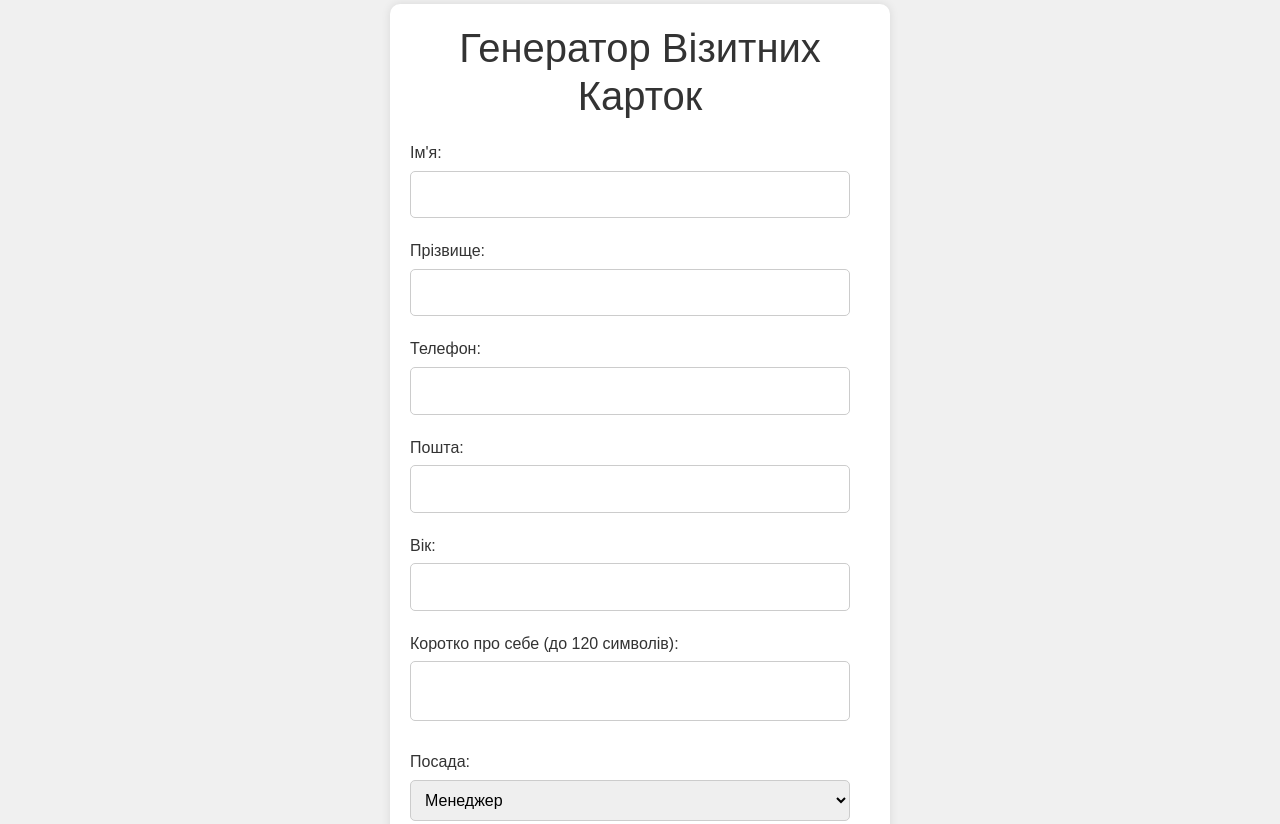
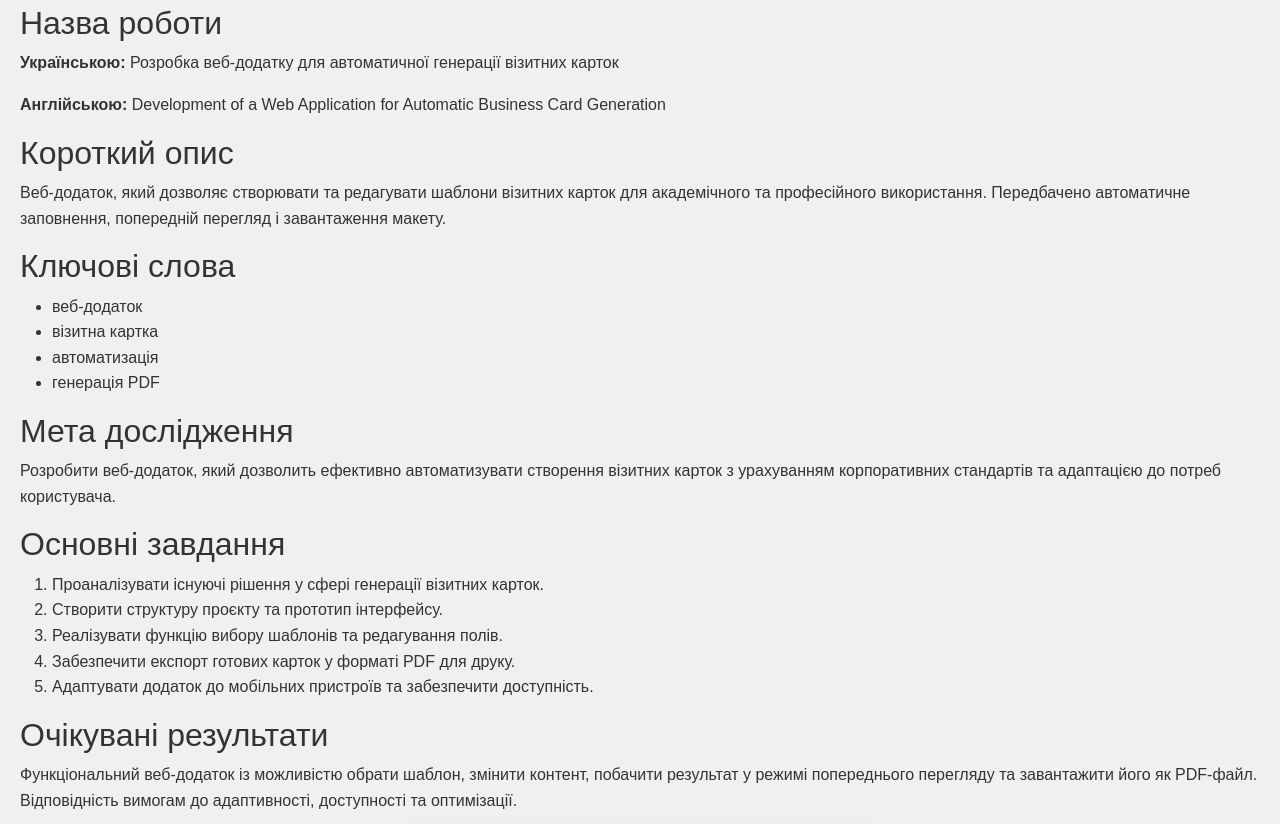
Before and after one commit to VladSTp/Business-card-generator, a plain HTML site: page index.html in a window 1280 px wide. Shown: the part 280-1104 px from the top of the page. Drawn offline with nearby package versions, Linux system fonts and the light colour scheme.

Commit message:
Update index.html
Додано наступні блоки до сторінки:
1.	Назва бакалаврської роботи (українською та англійською)
2.	Короткий опис до 300 символів
3.	Ключові слова (список)
4.	Мета дослідження
5.	Завдання (4 пункти)
6.	Очікувані результати
7.	Контактна інформація
8.	Посилання на повний текст роботи

```diff
--- a/index.html
+++ b/index.html
@@ -40,6 +40,54 @@
       <p>Ознайомити відвідувачів з основною метою і завданнями мого проекту.</p>
     </section>
   </main>
+
+
+    <!-- Назва роботи -->
+  <section id="title" aria-labelledby="title-heading">
+    <h2 id="title-heading">Назва роботи</h2>
+    <p><strong>Українською:</strong> Розробка веб-додатку для автоматичної генерації візитних карток</p>
+    <p><strong>Англійською:</strong> Development of a Web Application for Automatic Business Card Generation</p>
+  </section>
+
+  <!-- Короткий опис -->
+  <section id="summary" aria-labelledby="summary-heading">
+    <h2 id="summary-heading">Короткий опис</h2>
+    <p>Веб-додаток, який дозволяє створювати та редагувати шаблони візитних карток для академічного та професійного використання. Передбачено автоматичне заповнення, попередній перегляд і завантаження макету.</p>
+  </section>
+
+  <!-- Ключові слова -->
+  <section id="keywords" aria-labelledby="keywords-heading">
+    <h2 id="keywords-heading">Ключові слова</h2>
+    <ul>
+      <li>веб-додаток</li>
+      <li>візитна картка</li>
+      <li>автоматизація</li>
+      <li>генерація PDF</li>
+    </ul>
+  </section>
+
+  <!-- Мета -->
+  <section id="goal" aria-labelledby="goal-heading">
+    <h2 id="goal-heading">Мета дослідження</h2>
+    <p>Розробити веб-додаток, який дозволить ефективно автоматизувати створення візитних карток з урахуванням корпоративних стандартів та адаптацією до потреб користувача.</p>
+  </section>
+
+  <!-- Завдання -->
+  <section id="tasks" aria-labelledby="tasks-heading">
+    <h2 id="tasks-heading">Основні завдання</h2>
+    <ol>
+      <li>Проаналізувати існуючі рішення у сфері генерації візитних карток.</li>
+      <li>Створити структуру проєкту та прототип інтерфейсу.</li>
+      <li>Реалізувати функцію вибору шаблонів та редагування полів.</li>
+      <li>Забезпечити експорт готових карток у форматі PDF для друку.</li>
+      <li>Адаптувати додаток до мобільних пристроїв та забезпечити доступність.</li>
+    </ol>
+  </section>
+
+  <!-- Очікувані результати -->
+  <section id="results" aria-labelledby="results-heading">
+    <h2 id="results-heading">Очікувані результати</h2>
+    <p>Функціональний веб-додаток із можливістю обрати шаблон, змінити контент, побачити результат у режимі попереднього перегляду та завантажити його як PDF-файл. Відповідність вимогам до адаптивності, доступності та оптимізації.</p>
     <div class="container">
         <h1>Генератор Візитних Карток</h1>
         <form id="cardForm">
@@ -111,6 +159,23 @@
     <script src="https://cdnjs.cloudflare.com/ajax/libs/html2canvas/1.4.1/html2canvas.min.js"></script>
     <script src="https://cdn.jsdelivr.net/npm/bootstrap@5.3.2/dist/js/bootstrap.bundle.min.js"></script>
     <script src="scripts.js"></script>
+  </section>
+
+  <!-- Ілюстрації -->
+  <section id="visuals" aria-labelledby="visuals-heading">
+    <h2 id="visuals-heading">Візуальні елементи</h2>
+    <img src="logo-sumdu.ico" alt="Логотип університету" width="200" />
+    <img src="og-image.jpg" alt="Приклад створеної візитної картки" width="300" />
+  </section>
+
+  <!-- Контакти -->
+  <section id="contacts" aria-labelledby="contacts-heading">
+    <h2 id="contacts-heading">Контактна інформація</h2>
+    <p><strong>ПІБ:</strong> Стебловцев Владислав</p>
+    <p><strong>Email:</strong> vladiksteblovtsev@gmail.com</p>
+    <p><strong>Telegram:</strong> @vlad_st_e</p>
+    <p><strong>Посилання на повний текст:</strong> <a href="https://drive.google.com/drive/folders/1fEh7r93YifFRU3l93fywlnsInYL00vWC" target="_blank">Читати роботу</a></p>
+  </section>
 
   <footer role="contentinfo">
     <p>Графічне представлення результатів дослідження</p>
```
